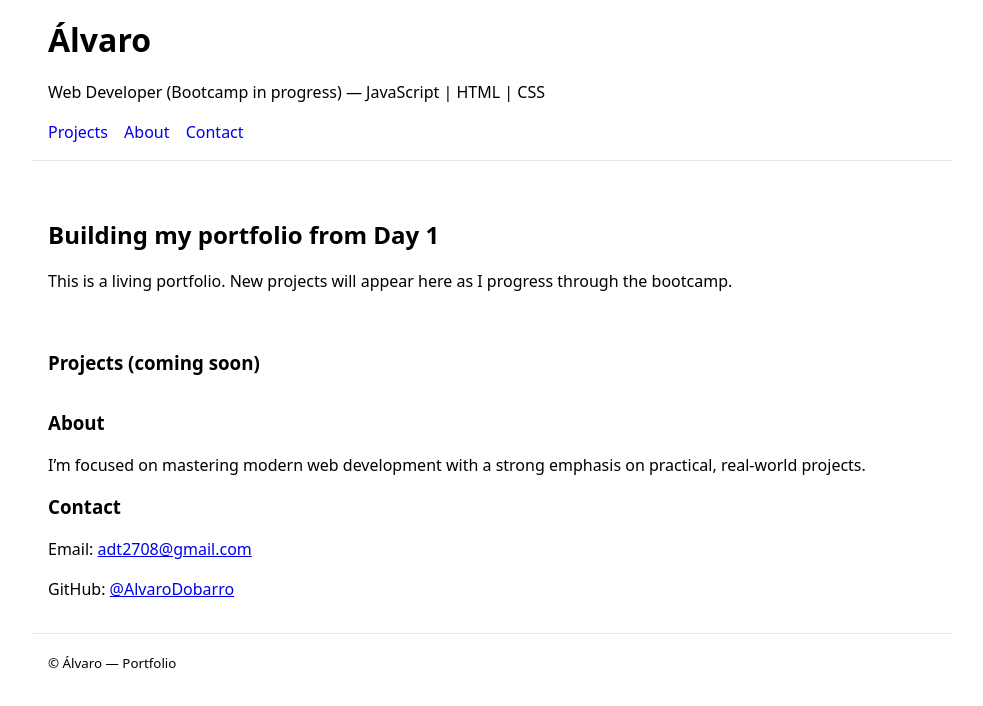
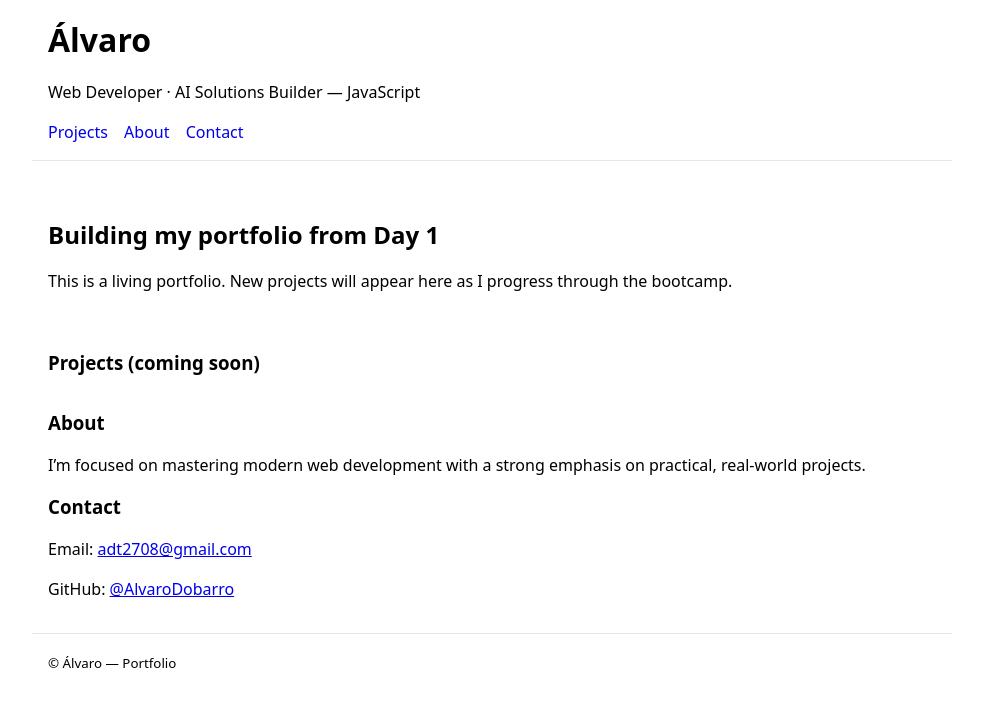
Before and after one commit to AlvaroDobarro/portfolio, a plain HTML site: page index.html in a window 1280 px wide. Shown: the whole page, without its empty margins (148-1131 px from the left). Drawn offline with Linux system fonts and the light colour scheme.

Commit message:
Update index.html

```diff
--- a/index.html
+++ b/index.html
@@ -3,13 +3,13 @@
 <head>
   <meta charset="utf-8" />
   <meta name="viewport" content="width=device-width, initial-scale=1" />
-  <title>Álvaro — Web Developer (in training)</title>
+  <title>Web Developer · AI Solutions Builder — JavaScript</title>
   <link rel="stylesheet" href="styles.css" />
 </head>
 <body>
   <header class="container">
     <h1>Álvaro</h1>
-    <p>Web Developer (Bootcamp in progress) — JavaScript | HTML | CSS</p>
+<p>Web Developer · AI Solutions Builder — JavaScript</p>
     <nav>
       <a href="#projects">Projects</a>
       <a href="#about">About</a>
```
